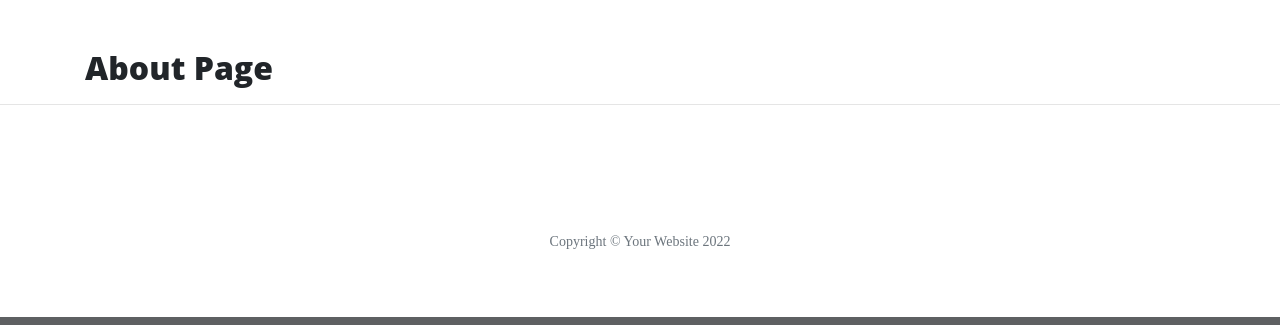
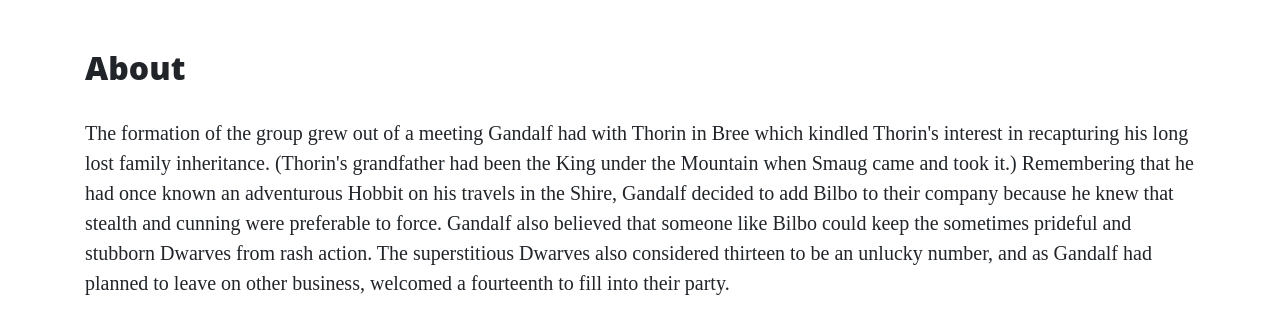
Before and after one commit to HPCarey/flask, a Flask app: page /about in a window 1280 px wide. Shown: the part 629-954 px from the top of the page. Run offline with Flask 2, Linux system fonts and the light colour scheme; some libraries are stand-ins or nearby versions.

Commit message:
add about page content

```diff
--- a/run.py
+++ b/run.py
@@ -11,17 +11,17 @@
 
 @app.route("/about")
 def about():
-    return render_template("about.html")
+    return render_template("about.html", page_title="About")
 
 
 @app.route("/contact")
 def contact():
-    return render_template("contact.html")
+    return render_template("contact.html", page_title="Contact")
 
 
 @app.route("/careers")
 def careers():
-    return render_template("careers.html")
+    return render_template("careers.html", page_title="Careers")
 
 
 if __name__ == "__main__":
--- /dev/null
+++ b/static/css/style.css
@@ -0,0 +1,3 @@
+.col-md-5 img {
+    width: 100%;
+}
--- a/templates/about.html
+++ b/templates/about.html
@@ -1,4 +1,47 @@
 {% extends "base.html" %}
 {% block content %}
-    <h2>About Page</h2>
+    <h2>{{ page_title }}
+    </h2>
+    <p>
+        The formation of the group grew out of a meeting Gandalf had with Thorin in Bree which kindled Thorin's interest
+        in recapturing his long lost family inheritance. (Thorin's grandfather had been the King under the Mountain when
+        Smaug came and took it.) Remembering that he had once known an adventurous Hobbit on his travels in the Shire,
+        Gandalf decided to add Bilbo to their company because he knew that stealth and cunning were preferable to force.
+        Gandalf also believed that someone like Bilbo could keep the sometimes prideful and stubborn Dwarves from rash
+        action. The superstitious Dwarves also considered thirteen to be an unlucky number, and as Gandalf had planned
+        to leave on other business, welcomed a fourteenth to fill into their party.
+    </p>
+
+    <div class="row featurette">
+        <div class="col-md-7">
+            <h3>
+                Thorin Oakenshield
+            </h3>
+            <p>
+                Thorin II was born in TA 2746 to Dwarf prince Thráin II in the city of the Lonely Mountain. Early in his
+                youth, he and the other Dwarves of the Lonely Mountain were forced to flee by the dragon Smaug in TA
+                2770. While in exile, he quickly grew to become a capable warrior. This was demonstrated when he
+                participated in the Battle of Azanulbizar in TA 2799. He fought with one of the Dwarven armies beneath
+                the East-gate of Moria. At some point in the fighting, his shield broke, and using an oaken tree branch
+                found on the ground as a shield, he gained the epithet "Oakenshield," which would remain with him even
+                in death.
+            </p>
+        </div>
+        <div class="col-md-5">
+            <img src="https://static.wikia.nocookie.net/lotr/images/3/3f/ThorinBIG.jpg" alt="">
+        </div>
+    </div>
+
+    <div class="row featurette">
+        <div class="col-md-5">
+            <img src="https://static.wikia.nocookie.net/lotr/images/b/b4/The-Hobbit-Fili-and-Kili.jpg" alt="">
+        </div>
+        <div class="col-md-7">
+            <h3>Fili and Kili</h3>
+            <p>Fíli and Kíli were nephews of Thorin, who was the elder brother of their mother Dís. They were also
+                nephews of Frerin, grandsons of Thráin II, and great-grandsons of Thrór. Fíli's most distinguishing
+                feature was his long nose, the longest of any of the Dwarves in Thorin's company
+            </p>
+        </div>
+    </div>
 {% endblock %}
--- a/templates/base.html
+++ b/templates/base.html
@@ -4,8 +4,9 @@
     <meta charset="UTF-8">
     <meta http-equiv="X-UA-Compatible" content="IE=edge">
     <meta name="viewport" content="width=device-width, initial-scale=1.0">
-    <link rel="stylesheet" href="{{ url_for('static', filename='vendor/bootstrap/css/bootstrap.min.css') }}">
-    <link rel="stylesheet" href="{{ url_for('static', filename='css/clean-blog.min.css') }}">
+    <link rel="stylesheet" href="{{ url_for('static', filename='vendor/bootstrap/css/bootstrap.min.css') }}" type="text/css">
+    <link rel="stylesheet" href="{{ url_for('static', filename='css/clean-blog.min.css') }}" type="text/css">
+    <link rel="stylesheet" href="{{ url_for('static', filename='css/style.css') }}" type="text/css">
     <title>Document</title>
 </head>
 <body>
--- a/templates/careers.html
+++ b/templates/careers.html
@@ -1,4 +1,4 @@
 {% extends "base.html" %}
 {% block content %}
-    <h2>Come Work With Us</h2>
+    <h2>{{ page_title }}s</h2>
 {% endblock %}
--- a/templates/contact.html
+++ b/templates/contact.html
@@ -1,4 +1,4 @@
 {% extends "base.html" %}
 {% block content %}
-    <h2>Contact Us</h2>
+    <h2>{{ page_title }}</h2>
 {% endblock %}
```
